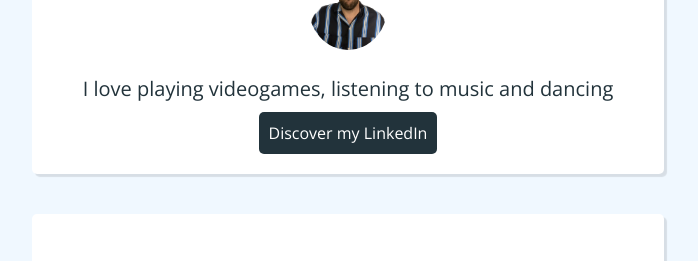
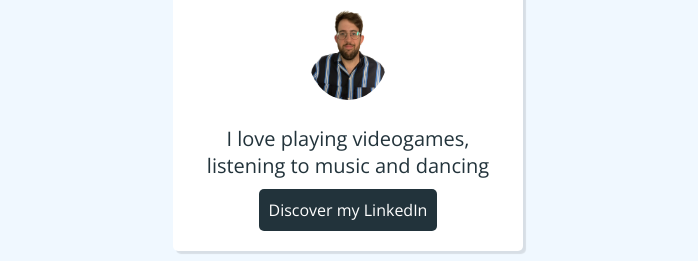
Before and after one commit to rmPablo1/profile, a plain HTML site: page index.html in a window 1280 px wide. Shown: the part 253-514 px from the top of the page, without its empty margins (292-990 px from the left). Drawn offline with nearby package versions, Linux system fonts and the light colour scheme.

Commit message:
responsive

```diff
--- a/style.css
+++ b/style.css
@@ -108,8 +108,8 @@ p{
   }
 }
 
-@media (max-width: 200px){
+@media (min-width: 400px){
   #container{
-    width: 100px;
+    width:350px;
   }
 }
```
